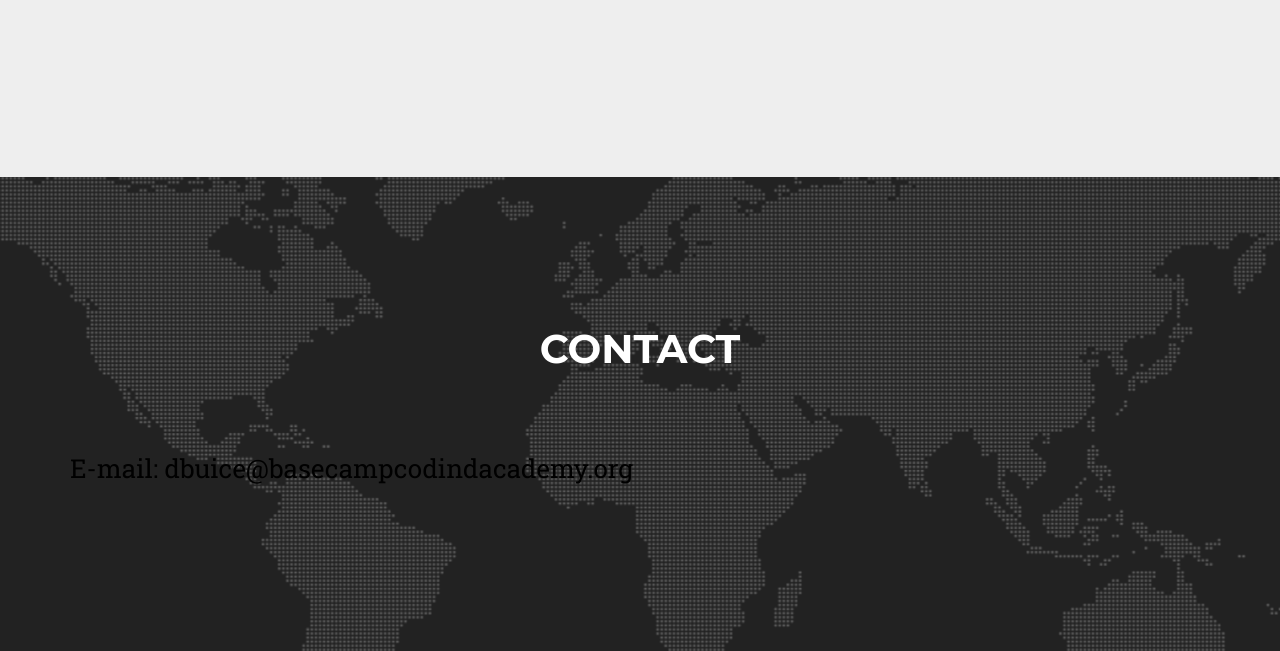
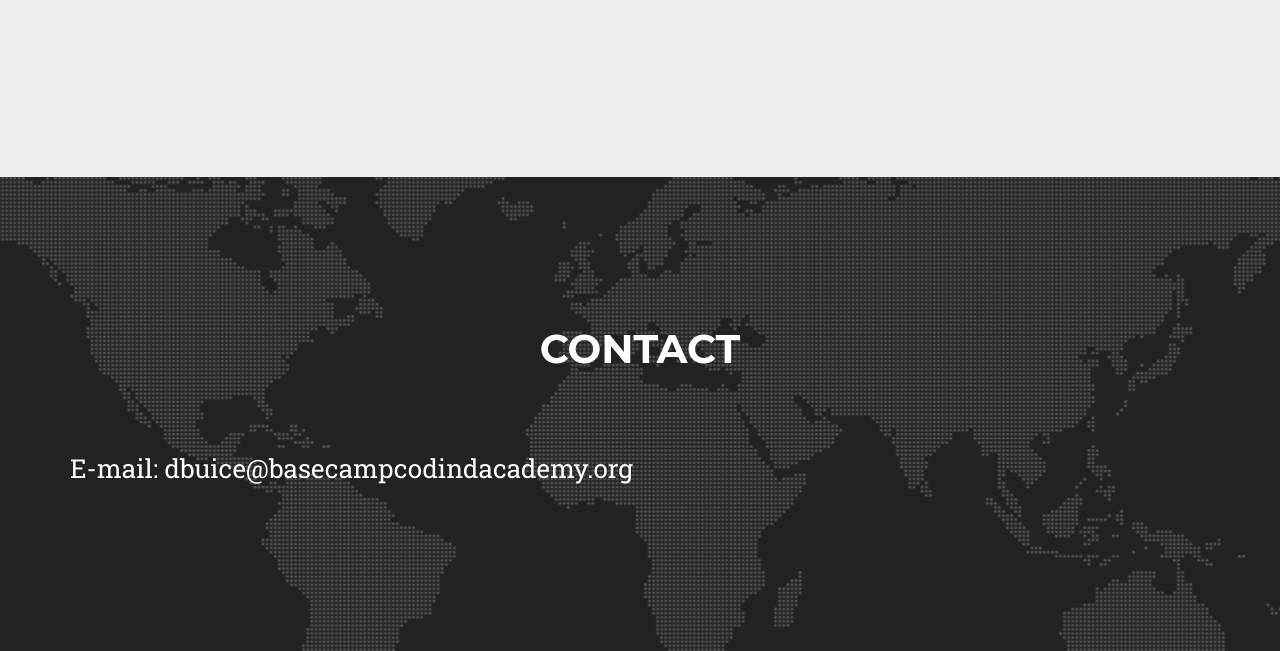
Before and after one commit to dustinbuice18/dustinbuice18.GitHub.il, a website: page index.html in a window 1280 px wide. Shown: the part 1833-2484 px from the top of the page. Drawn offline with nearby package versions, Linux system fonts and the light colour scheme; a web font is replaced by a local one.

Commit message:
changed email color on contact

```diff
--- a/css/agency.css
+++ b/css/agency.css
@@ -585,7 +585,7 @@
   font-weight: 700;
   color: #eeeeee;
 }
-p {color: black;
+p {color: white;
    font-size: 26px}
 section#contact :-moz-placeholder {
   /* Firefox 18- */
```
